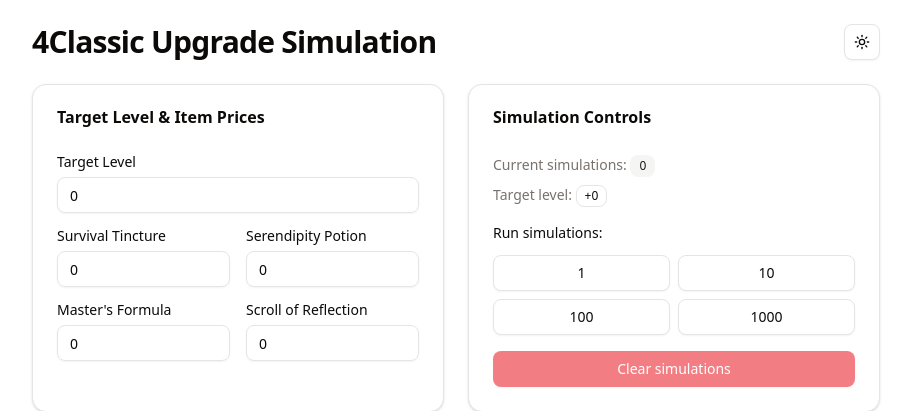
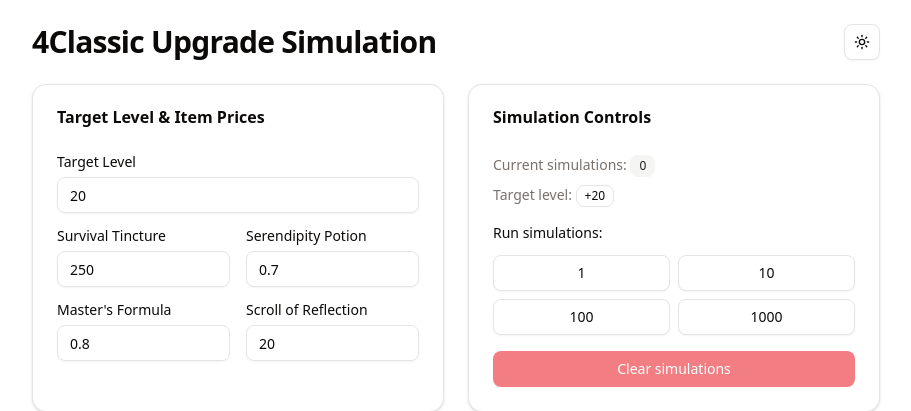
Before and after one commit to brunobragaw8t/4classic-upgrade-cost-simulation, a Next.js app: page / in a window 1280 px wide. Shown: the top 411 px of the page, without its empty margins (184-1095 px from the left). Built offline with nearby package versions, Linux system fonts and the light colour scheme.

Commit message:
feat: add default values

```diff
--- a/src/app/page.tsx
+++ b/src/app/page.tsx
@@ -24,12 +24,12 @@ type Simulation = {
 };
 
 export default function Home() {
-  const [targetLevel, setTargetLevel] = useState(0);
+  const [targetLevel, setTargetLevel] = useState(20);
 
-  const [survivalTincturePrice, setSurvivalTincturePrice] = useState(0);
-  const [serendipityPotionPrice, setSerendipityPotionPrice] = useState(0);
-  const [mastersFormulaPrice, setMastersFormulaPrice] = useState(0);
-  const [scrollOfReflectionPrice, setScrollOfReflectionPrice] = useState(0);
+  const [survivalTincturePrice, setSurvivalTincturePrice] = useState(250);
+  const [serendipityPotionPrice, setSerendipityPotionPrice] = useState(0.7);
+  const [mastersFormulaPrice, setMastersFormulaPrice] = useState(0.8);
+  const [scrollOfReflectionPrice, setScrollOfReflectionPrice] = useState(20);
 
   const [simulations, setSimulations] = useState<Simulation[]>([]);
 
```
